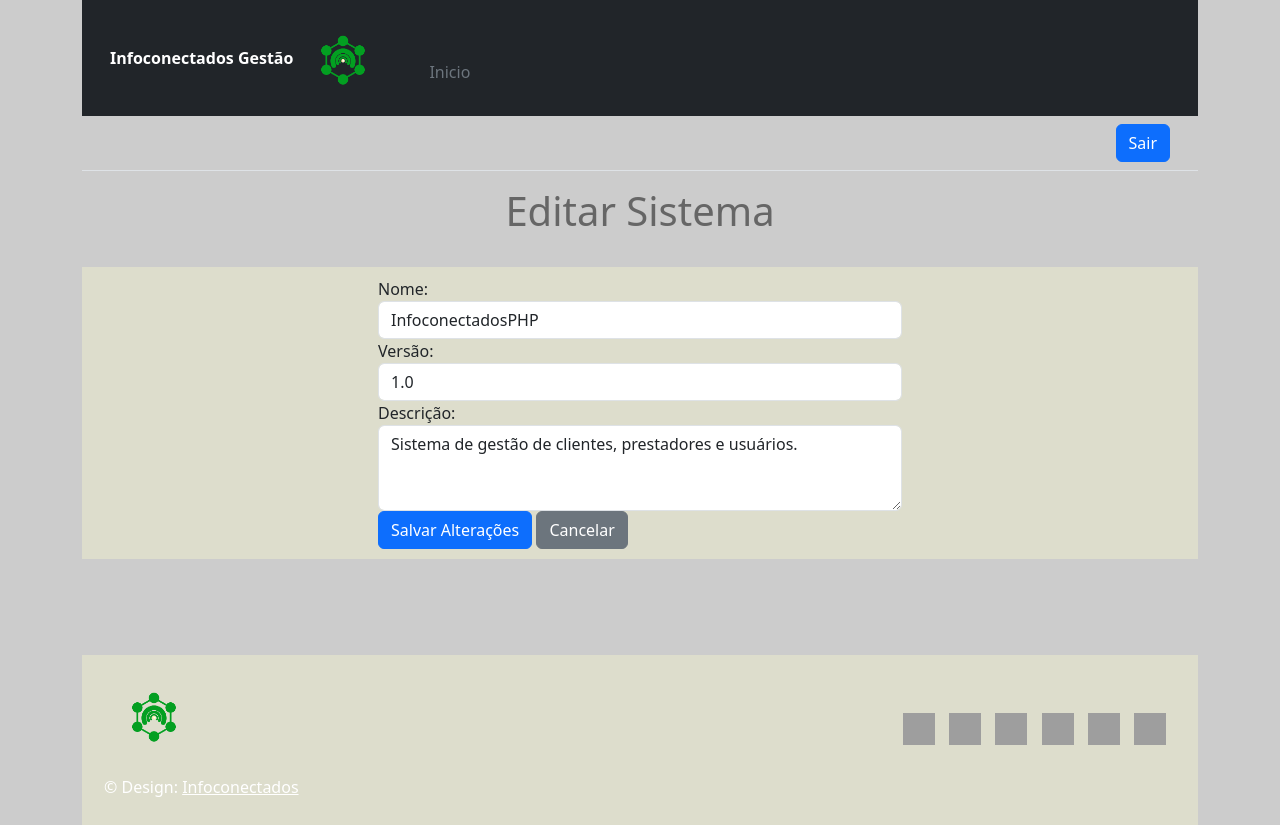
After one commit to ReinaldMendes/InfoconectadosPhp, a PHP site: page /editarSistema.php?idSistema=1 in a window 1280 px wide. The commit adds this page. Run offline with PHP 8.4, Linux system fonts and the light colour scheme; a user stored in the database is signed in; data comes from the database, SQL or seed files in the repository; grey boxes are pictures that could not be loaded.

Commit message:
gestaoSistema e editarSistema

```diff
--- /dev/null
+++ b/adm/editarSistema.php
@@ -0,0 +1,101 @@
+<?php
+session_start();
+require 'classes/sistema.class.php';
+include 'inc/header.inc.php';
+
+$sistema = new Sistema();
+
+if(!isset($_SESSION['logado'])){
+    header("Location: login.php");
+    exit;
+}
+
+if(isset($_GET['idSistema'])) {
+    $idSistema = $_GET['idSistema'];
+    $sistemaAtual = $sistema->buscar($idSistema); // Corrigido para usar o método buscar()
+
+    if(empty($sistemaAtual)) {
+        header("Location: gestaoSistema.php");
+        exit;
+    }
+} else {
+    header("Location: gestaoSistema.php");
+    exit;
+}
+
+if(isset($_POST['editarSistema'])) {
+    $nome = $_POST['nome'];
+    $versao = $_POST['versao'];
+    $descricao = $_POST['descricao'];
+
+    $atualizado = $sistema->editar($nome, $versao, $descricao, $idSistema);
+
+    if($atualizado) {
+        $_SESSION['mensagem'] = "Sistema atualizado com sucesso!";
+        header("Location: gestaoSistema.php");
+        exit;
+    } else {
+        $erro = "Erro ao atualizar o sistema.";
+    }
+}
+
+?>
+
+<style type="text/css">
+    .row {
+        background-color: #ddc;
+        padding: 10px;
+    }
+</style>
+<style>
+  body {
+    background-color: #ccc;
+  }
+
+  h1 {
+    text-align: center;
+  }
+</style>
+
+<main>
+    <section class="jumbotron text-black-50 text-center">
+        <div class="container">
+            <h1 class="jumbotron-heading">Editar Sistema</h1>
+        </div>
+    </section>
+    <br>
+
+    <div class="container">
+        <div class="row align-items-center justify-content-center">
+            <div class="col-6">
+                <form method="POST">
+                    <div class="form-group">
+                        <label for="nome">Nome:</label>
+                        <input type="text" class="form-control" id="nome" name="nome" value="<?php echo $sistemaAtual['nome']; ?>" required>
+                    </div>
+                    <div class="form-group">
+                        <label for="versao">Versão:</label>
+                        <input type="text" class="form-control" id="versao" name="versao" value="<?php echo $sistemaAtual['versao']; ?>" required>
+                    </div>
+                    <div class="form-group">
+                        <label for="descricao">Descrição:</label>
+                        <textarea class="form-control" id="descricao" name="descricao" rows="3" required><?php echo $sistemaAtual['descricao']; ?></textarea>
+                    </div>
+                    <button type="submit" class="btn btn-primary" name="editarSistema">Salvar Alterações</button>
+                    <a href="gestaoSistema.php" class="btn btn-secondary">Cancelar</a>
+                </form>
+                <?php if(isset($erro)): ?>
+                    <div class="alert alert-danger mt-3" role="alert">
+                        <?php echo $erro; ?>
+                    </div>
+                <?php endif; ?>
+            </div>
+        </div>
+    </div>
+</main>
+
+<br><br>
+
+<?php
+include 'inc/footer.inc.php';
+?>
--- a/adm/gestaoSistema.php
+++ b/adm/gestaoSistema.php
@@ -33,7 +33,7 @@ if(!isset($_SESSION['logado'])){
             <h1 class="jumbotron-heading">Gestão de Sistemas</h1>
         </div>
     </section>
-    <a class="btn btn-primary" href="adicionarSistema.php">Adicionar</a>
+
     <br><br>
     <a class="btn btn-primary" href="login.php">Voltar</a>
     <br><br>
@@ -60,7 +60,6 @@ if(!isset($_SESSION['logado'])){
                                 <td><?php echo $item['versao']; ?></td>
                                 <td><?php echo $item['descricao']; ?></td>
                                 <td>
-                                    <a href="verSistema.php?idSistema=<?php echo $item['idSistema'];?>" class="btn btn-info">VER</a>
                                     <a href="editarSistema.php?idSistema=<?php echo $item['idSistema'];?>" class="btn btn-warning">EDITAR</a>
                                     <a href="excluirSistema.php?idSistema=<?php echo $item['idSistema'];?>" class="btn btn-danger" onclick="return confirm('Tem certeza que quer excluir este sistema?')">EXCLUIR</a>
                                 </td>
```
